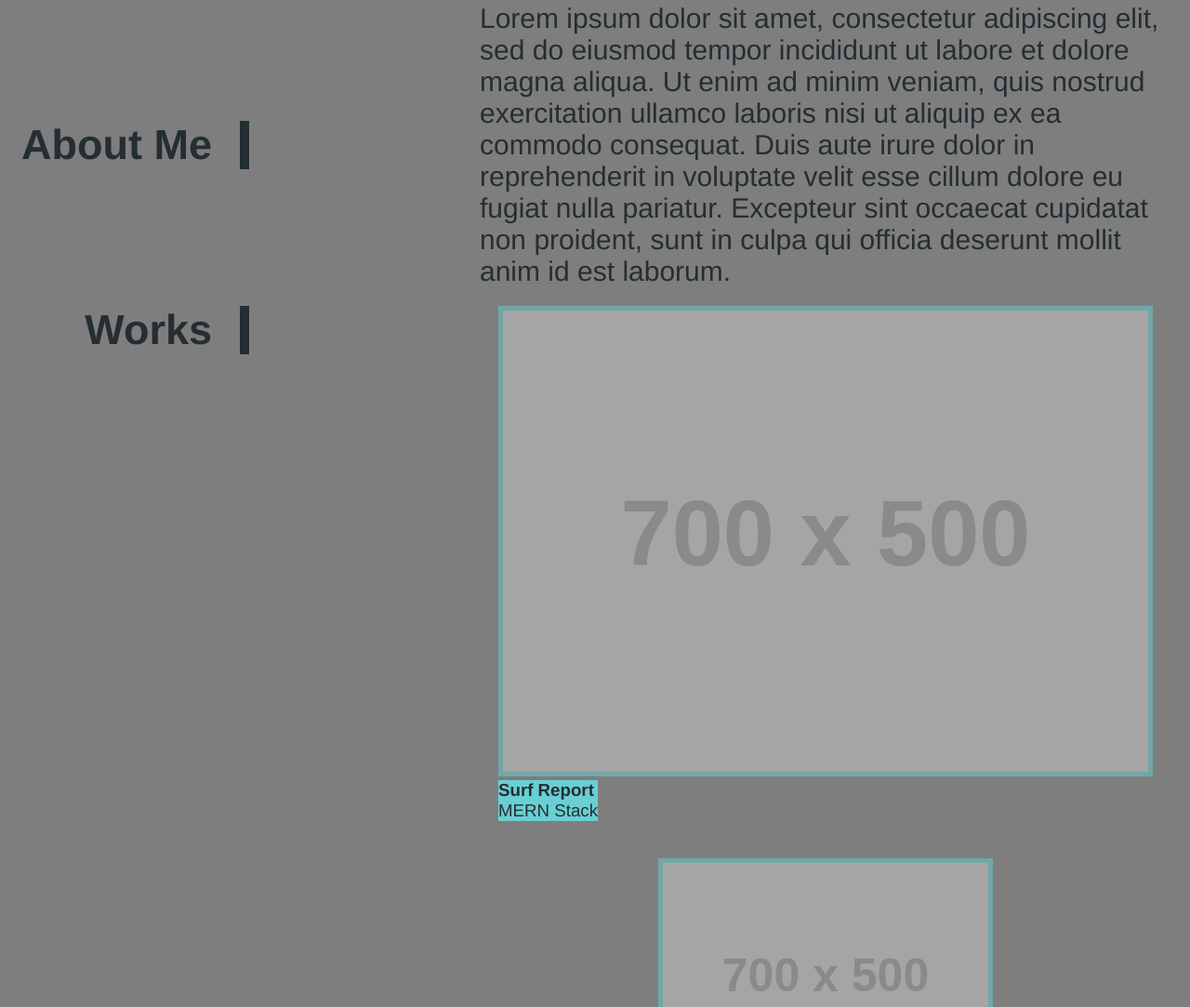
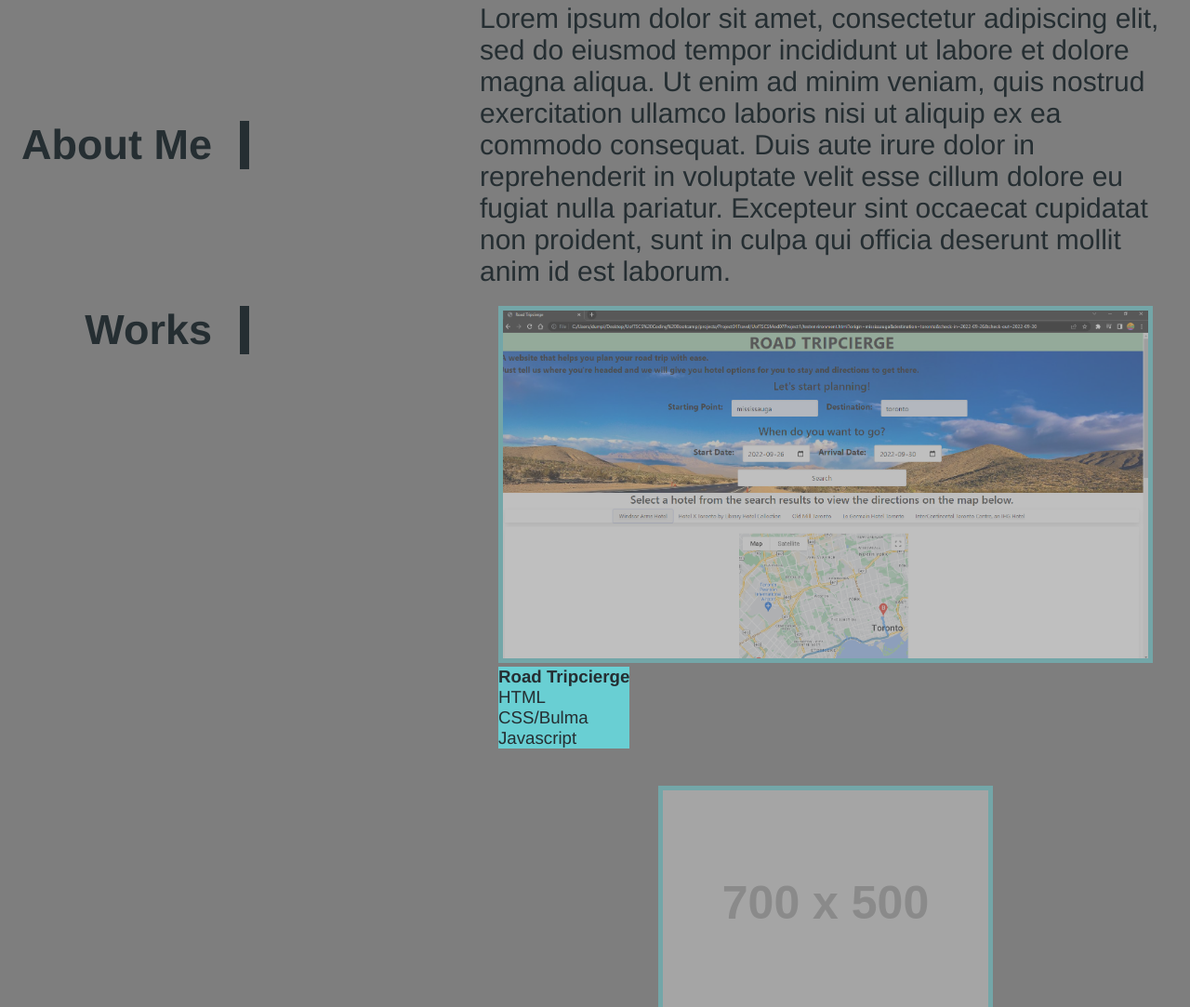
Before and after one commit to Bryandumpit/BDPortfolio, a plain HTML site: page index.html in a window 1280 px wide. Shown: the part 527-1610 px from the top of the page at 93% size. Drawn offline with Linux system fonts and the light colour scheme; placeholder pictures from the web are drawn by us.

Commit message:
update work section include Project 1 Road Tripcierge

```diff
--- a/assets/css/style.css
+++ b/assets/css/style.css
@@ -179,8 +179,9 @@ main {
                     color: var(--primary-color);
                     background-color: var(--secondary-color);
                 }
-                    .work-card:nth-child(1) div h3 span{
+                    .work-card:nth-child(1) div h3 ul{
                         font-weight: lighter;
+                        list-style: none;
                     }
 
             .work-card:not(:first-child){
--- a/index.html
+++ b/index.html
@@ -78,14 +78,20 @@
                 <!--this div is the parent for all the work-cards e.g. surf report, LED wall etc.-->
                 <div class="works-card-parent">
 
-                    <figure class="work-card" id="surf-report">
-                        <a href="./surf-report.html" target="_blank">
-                            <img src="https://dummyimage.com/700x500/000/fff" alt="surf-report" />
+                    <figure class="work-card" id="road-trip">
+                        <a href="https://bryandumpit.github.io/Road-Tripcierge/" target="_blank">
+                            <img src="./assets/images/Road Tripcierge.PNG" alt="road-trip" />
                         </a>
                         <div>
                             <h3>
-                                Surf Report<br>
-                                <span>MERN Stack</span>
+                                Road Tripcierge<br>
+                                <span>
+                                    <ul>
+                                        <li>HTML</li>
+                                        <li>CSS/Bulma</li>
+                                        <li>Javascript</li>
+                                    </ul>
+                                </span>
                             </h3>
                         </div>
                     </figure>
```
Also changed, not shown: assets/images/Road Tripcierge.PNG (added).
